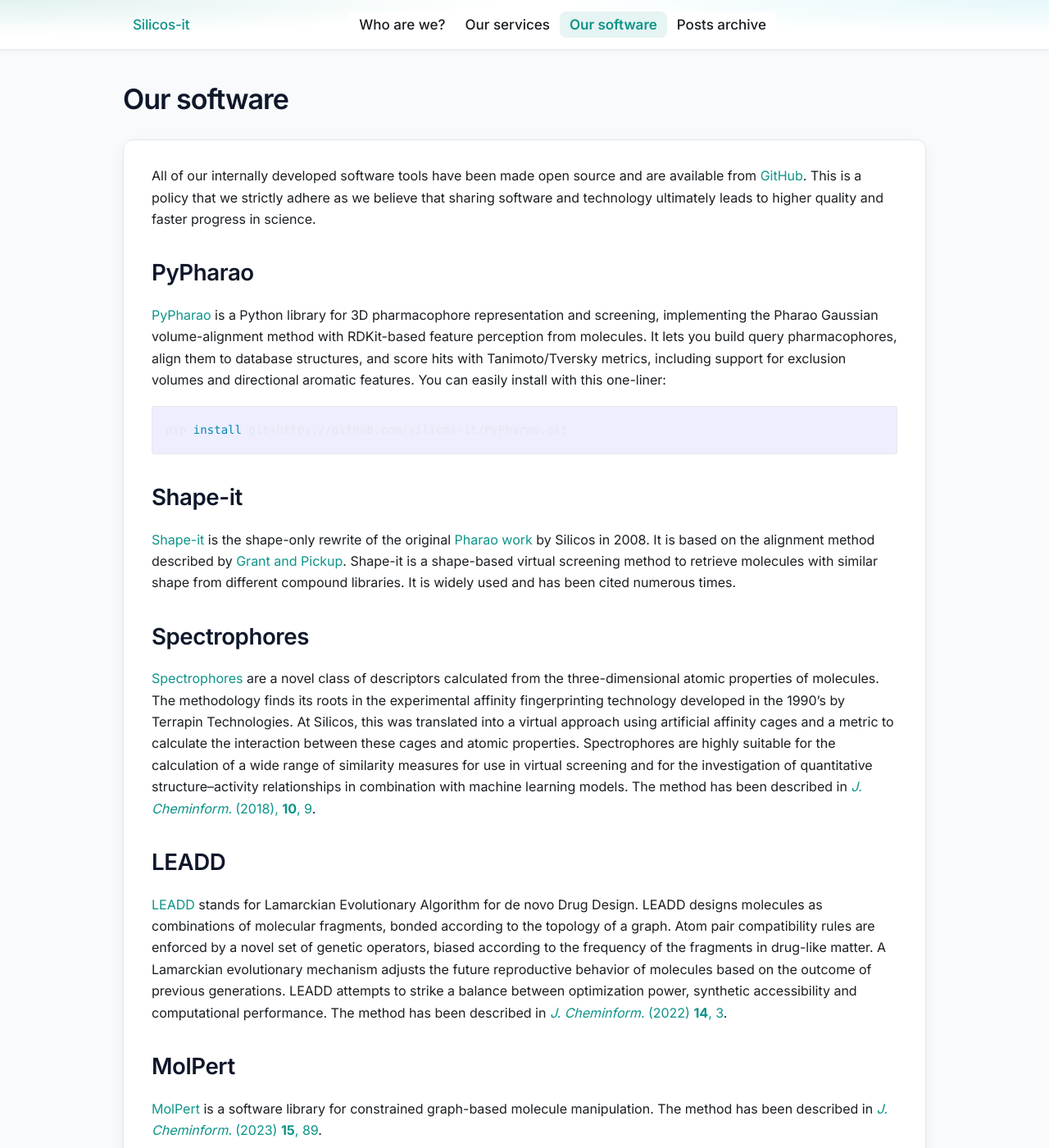
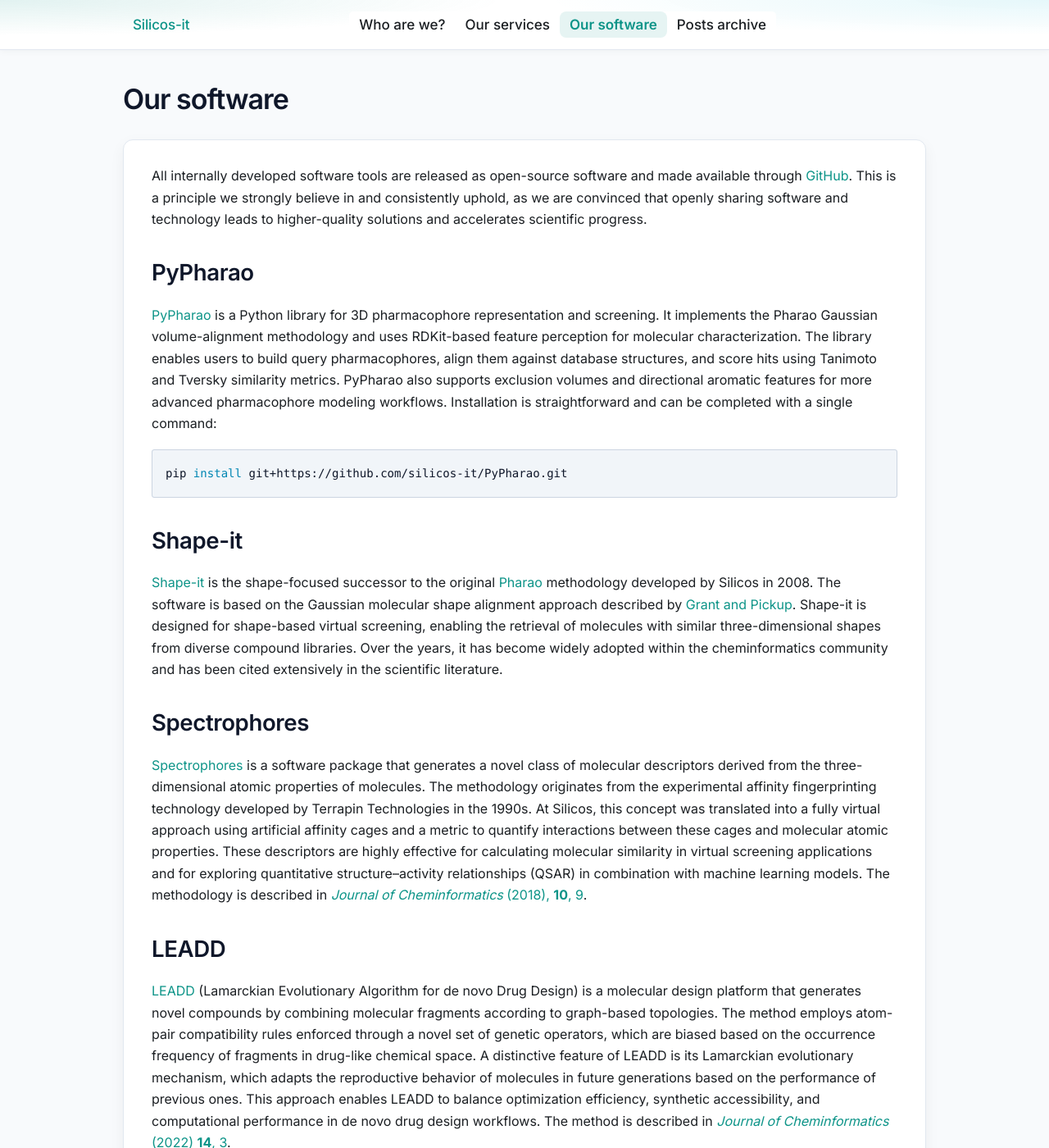
Before and after one commit to silicos-it/silicos-it.github.io, a Jekyll site: the page built from software.md, in a window 1280 px wide and 1400 px high. Shown: the whole window at 82% size. Built offline with Jekyll 4.4.1, drawn with Linux system fonts in a browser that asks for light colours; some of the changed text lies outside the part shown.

Commit message:
Update 2

````diff
--- a/_sass/minima/custom-styles.scss
+++ b/_sass/minima/custom-styles.scss
@@ -20,9 +20,10 @@
   --minima-link-base-color: var(--accent);
   --minima-link-visited-color: var(--accent-hover);
   --minima-link-hover-color: var(--accent-hover);
-  --code-bg: #f1f5f9;
-  --pre-bg: #0f172a;
-  --pre-text: #e2e8f0;
+  --code-bg: #e2e8f0;
+  --pre-bg: #f1f5f9;
+  --pre-text: #0f172a;
+  --pre-border: #cbd5e1;
 }
 
 @media (prefers-color-scheme: dark) {
@@ -46,6 +47,7 @@
     --code-bg: #21262d;
     --pre-bg: #0d1117;
     --pre-text: #e6edf3;
+    --pre-border: #2a3140;
   }
 }
 
@@ -416,6 +418,13 @@ code {
   font-size: 0.9em;
 }
 
+.highlight,
+.highlight pre,
+pre.highlight {
+  background: var(--pre-bg);
+  border-color: var(--pre-border);
+}
+
 pre {
   background: var(--pre-bg);
   color: var(--pre-text);
@@ -424,6 +433,14 @@ pre {
   overflow: auto;
 }
 
+pre > code,
+.highlight code {
+  background: transparent;
+  color: inherit;
+  border: 0;
+  padding: 0;
+}
+
 /* Footer */
 .site-footer {
   border-top: 1px solid var(--border);
--- a/_sass/minima/custom-variables.scss
+++ b/_sass/minima/custom-variables.scss
@@ -2,3 +2,6 @@
 $link-base-color: #0d9488;
 $link-visited-color: #0f766e;
 $link-hover-color: #0f766e;
+
+// Fenced code blocks — light gray surface (not Minima's pale lavender)
+$code-background-color: #f1f5f9;
--- a/software.md
+++ b/software.md
@@ -3,13 +3,12 @@ layout: page
 title: Our software
 ---
 
-All of our internally developed software tools have been made open source and are available from <a href="https://github.com/silicos-it/" target="_blank">GitHub</a>. This is a policy that we strictly adhere as we believe that sharing software and technology ultimately leads to higher quality and faster progress in science.
+All internally developed software tools are released as open-source software and made available through <a href="https://github.com/silicos-it/" target="_blank">GitHub</a>. This is a principle we strongly believe in and consistently uphold, as we are convinced that openly sharing software and technology leads to higher-quality solutions and accelerates scientific progress.
 
 
 ### PyPharao
 
-<a href="https://github.com/silicos-it/pypharao" target="_blank">PyPharao</a> is a Python library for 3D pharmacophore representation and screening, implementing the Pharao Gaussian volume-alignment method with RDKit-based feature perception from molecules.
-It lets you build query pharmacophores, align them to database structures, and score hits with Tanimoto/Tversky metrics, including support for exclusion volumes and directional aromatic features. You can easily install with this one-liner:
+<a href="https://github.com/silicos-it/pypharao" target="_blank">PyPharao</a> is a Python library for 3D pharmacophore representation and screening. It implements the Pharao Gaussian volume-alignment methodology and uses RDKit-based feature perception for molecular characterization. The library enables users to build query pharmacophores, align them against database structures, and score hits using Tanimoto and Tversky similarity metrics. PyPharao also supports exclusion volumes and directional aromatic features for more advanced pharmacophore modeling workflows. Installation is straightforward and can be completed with a single command:
 
 ```sh
 pip install git+https://github.com/silicos-it/PyPharao.git
@@ -18,24 +17,24 @@ pip install git+https://github.com/silicos-it/PyPharao.git
 
 ### Shape-it
 
-<a href="https://github.com/silicos-it/shape-it" target="_blank">Shape-it</a> is the shape-only rewrite of the original <a href="/assets/papers/hdw-pharao-paper.pdf" download target="_blank">Pharao work</a> by Silicos in 2008. It is based on the alignment method described by <a href="https://pubs.acs.org/doi/pdf/10.1021/j100011a016" target="_blank">Grant and Pickup</a>. Shape-it is a shape-based virtual screening method to retrieve molecules with similar shape from different compound libraries. It is widely used and has been cited numerous times.
+<a href="https://github.com/silicos-it/shape-it" target="_blank">Shape-it</a> is the shape-focused successor to the original <a href="/assets/papers/hdw-pharao-paper.pdf" download target="_blank">Pharao</a> methodology developed by Silicos in 2008. The software is based on the Gaussian molecular shape alignment approach described by <a href="https://pubs.acs.org/doi/pdf/10.1021/j100011a016" target="_blank">Grant and Pickup</a>. Shape-it is designed for shape-based virtual screening, enabling the retrieval of molecules with similar three-dimensional shapes from diverse compound libraries. Over the years, it has become widely adopted within the cheminformatics community and has been cited extensively in the scientific literature.
 
 
 ### Spectrophores
 
-<a href="https://github.com/silicos-it/spectrophore" target="_blank">Spectrophores</a> are a novel class of descriptors calculated from the three-dimensional atomic properties of molecules. The methodology finds its roots in the experimental affinity fingerprinting technology developed in the 1990’s by Terrapin Technologies. At Silicos, this was translated into a virtual approach using artificial affinity cages and a metric to calculate the interaction between these cages and atomic properties. Spectrophores are highly suitable for the calculation of a wide range of similarity measures for use in virtual screening and for the investigation of quantitative structure–activity relationships in combination with machine learning models. The method has been described in <a href="/assets/papers/hdw-spectrophore-paper.pdf" download target="_blank"><i>J. Cheminform.</i> (2018), <b>10</b>, 9</a>.
+<a href="https://github.com/silicos-it/spectrophore" target="_blank">Spectrophores</a> is a software package that generates a novel class of molecular descriptors derived from the three-dimensional atomic properties of molecules. The methodology originates from the experimental affinity fingerprinting technology developed by Terrapin Technologies in the 1990s. At Silicos, this concept was translated into a fully virtual approach using artificial affinity cages and a metric to quantify interactions between these cages and molecular atomic properties. These descriptors are highly effective for calculating molecular similarity in virtual screening applications and for exploring quantitative structure–activity relationships (QSAR) in combination with machine learning models. The methodology is described in <a href="/assets/papers/hdw-spectrophore-paper.pdf" download target="_blank"><i>Journal of Cheminformatics</i> (2018), <b>10</b>, 9</a>.
 
 
 ### LEADD
 
-<a href="https://github.com/UAMCAntwerpen/LEADD" target="_blank">LEADD</a> stands for Lamarckian Evolutionary Algorithm for de novo Drug Design. LEADD designs molecules as combinations of molecular fragments, bonded according to the topology of a graph. Atom pair compatibility rules are enforced by a novel set of genetic operators, biased according to the frequency of the fragments in drug-like matter. A Lamarckian evolutionary mechanism adjusts the future reproductive behavior of molecules based on the outcome of previous generations. LEADD attempts to strike a balance between optimization power, synthetic accessibility and computational performance. The method has been described in <a href="/assets/papers/ak-leadd-paper.pdf" download target="_blank"><i>J. Cheminform.</i> (2022) <b>14</b>, 3</a>.
+<a href="https://github.com/UAMCAntwerpen/LEADD" target="_blank">LEADD</a> (Lamarckian Evolutionary Algorithm for de novo Drug Design) is a molecular design platform that generates novel compounds by combining molecular fragments according to graph-based topologies. The method employs atom-pair compatibility rules enforced through a novel set of genetic operators, which are biased based on the occurrence frequency of fragments in drug-like chemical space. A distinctive feature of LEADD is its Lamarckian evolutionary mechanism, which adapts the reproductive behavior of molecules in future generations based on the performance of previous ones. This approach enables LEADD to balance optimization efficiency, synthetic accessibility, and computational performance in de novo drug design workflows. The method is described in <a href="/assets/papers/ak-leadd-paper.pdf" download target="_blank"><i>Journal of Cheminformatics</i> (2022) <b>14</b>, 3</a>.
 
 
 ### MolPert
 
-<a href="https://github.com/UAMCAntwerpen/Molpert" target="_blank">MolPert</a> is a software library for constrained graph-based molecule manipulation. The method has been described in <a href="/assets/papers/ak-molpert-paper.pdf" download target="_blank"><i>J. Cheminform.</i> (2023) <b>15</b>, 89</a>.
+<a href="https://github.com/UAMCAntwerpen/Molpert" target="_blank">MolPert</a> is a software library for constrained graph-based molecular manipulation and optimization. The framework provides efficient and chemically aware methods for modifying molecular structures while preserving user-defined constraints, making it well suited for molecular design and lead optimization workflows. The method is described in <a href="/assets/papers/ak-molpert-paper.pdf" download target="_blank"><i>Journal of Cheminformatics</i> (2023) <b>15</b>, 89</a>.
 
 
 ### MoleculeAutoCorrect
 
-<a href="https://github.com/UAMCAntwerpen/MoleculeAutoCorrect" target="_blank">MoleculeAutoCorrect</a> is a spell checker for your molecular graphs. A virtual library of reference correct molecules is used to build a dictionary of allowed chemical features. The chemical features of input molecules are compared against this dictionary. If any invalid features are present the molecule is modified in a controlled way to find a closely related valid molecule. The method has been described in <a href="/assets/papers/autocorrect-paper.pdf" download target="_blank"><i>J. Comput. Aided Mol. Des.</i> (2024) <b>38</b>, 10</a>.
+<a href="https://github.com/UAMCAntwerpen/MoleculeAutoCorrect" target="_blank">MoleculeAutoCorrect</a> is a "spell checker" for molecular graphs. The method uses a virtual library of chemically valid reference molecules to construct a dictionary of allowed chemical features. Input molecules are then analyzed against this dictionary to identify invalid or uncommon structural features. When invalid features are detected, MoleculeAutoCorrect applies controlled structural modifications to generate the closest chemically valid alternative. This approach makes the framework particularly useful for molecular curation, generative chemistry workflows, and the post-processing of AI-generated molecular structures. The method is described in <a href="/assets/papers/autocorrect-paper.pdf" download target="_blank"><i>Journal of Computer-Aided Molecular Design</i> (2024) <b>38</b>, 10</a>.
````
